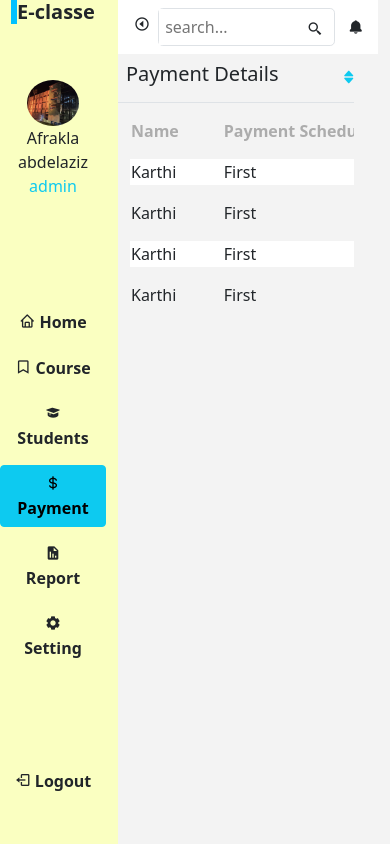
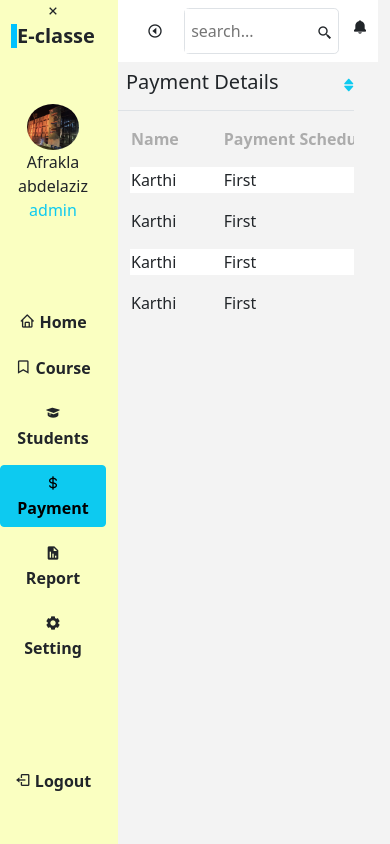
Before and after one commit to afraklaabdelaziz/E-classe, a PHP site: page /page-Payment.html in a window 390 px wide. Run offline with PHP 8.4, Linux system fonts and the light colour scheme.

Commit message:
maodification de sidebar responsive

```diff
--- a/css/style.css
+++ b/css/style.css
@@ -35,3 +35,6 @@ table{
     max-width: 1200px !important;
     width: 1200px !important;
 }
+.sidebar {
+    overflow-x: hidden;
+}
--- a/page-Payment.html
+++ b/page-Payment.html
@@ -7,11 +7,13 @@
     <link rel="stylesheet" href="css/bootstrap.css">
     <link rel="stylesheet" href="css/style.css">
     <link href='https://unpkg.com/boxicons@2.1.1/css/boxicons.min.css' rel='stylesheet'>
+    <script src="js/js.js"></script>
     <title>Document</title>
 </head>
 <body class="row w-100">
-    <aside class="vh-100 col-4 col-sm-4 col-md-3 col-xl-2 d-flex flex-column align-items-center">
+    <aside id="mySidebar" class=" sidebar vh-100 col-4 col-sm-4 col-md-3 col-xl-2 d-flex flex-column align-items-center">
         <div class="h-25 d-flex flex-column align-items-center">
+            <a href="javascript:void(0) " onclick="closeNav()"><i class='bx bx-x text-dark text-end'></i></a>
             <p class="title fw-bold h5">E-classe</p>
         <div class="d-flex flex-column align-items-center mt-5">
             <img class="rounded-circle w-50" src="Images/youcode.jpeg" alt="">
@@ -69,7 +71,7 @@
 <div class="col-8 col-sm-8 col-md-9 col-xl-10">
     <div class="row">
 <header class="col-12 bg-white d-flex flex-row justify-content-between p-2">
-    <i class='bx bx-caret-left-circle m-2'> </i>
+    <a href="" onclick="openNav()"><i class='bx bx-caret-left-circle m-2 btn'></i></a>
     <div class="d-flex">
    <div class="border rounded-3 col-10">
     <input class="border-0 h-100 col-9" type="search" placeholder=" search... ">
--- a/page-Students.html
+++ b/page-Students.html
@@ -7,11 +7,13 @@
     <link rel="stylesheet" href="css/bootstrap.css">
     <link rel="stylesheet" href="css/style.css">
     <link href='https://unpkg.com/boxicons@2.1.1/css/boxicons.min.css' rel='stylesheet'>
+    <script src="js/js.js"></script>
     <title>Document</title>
 </head>
 <body class="row w-100">
-    <aside class="vh-100 col-4 col-sm-4 col-md-3 col-xl-2 d-flex flex-column align-items-center">
+    <aside id="mySidebar" class=" sidebar vh-100 col-4 col-sm-4 col-md-3 col-xl-2 d-flex flex-column align-items-center">
         <div class=" h-25 d-flex flex-column align-items-center">
+            <a href="javascript:void(0) " onclick="closeNav()"><i class='bx bx-x text-dark text-end'></i></a>
             <p class="title fw-bold h5">E-classe</p>
         <div class="d-flex flex-column align-items-center mt-5">
             <img class="rounded-circle w-50" src="Images/youcode.jpeg" alt="">
@@ -69,7 +71,7 @@
 <div class="col-8 col-sm-8 col-md-9 col-xl-10">
     <div class="row">
 <header class="col-12 bg-white d-flex flex-row justify-content-between p-2">
-    <i class='bx bx-caret-left-circle m-2'> </i>
+    <a href="" onclick="openNav()"><i class='bx bx-caret-left-circle m-2 btn'></i></a>
     <div class="d-flex">
    <div class="border rounded-3 col-10">
     <input class="border-0 h-100 col-9" type="search" placeholder=" search... ">
```
Also changed, not shown: page-Acceuill.html (+5 -2 lines).
